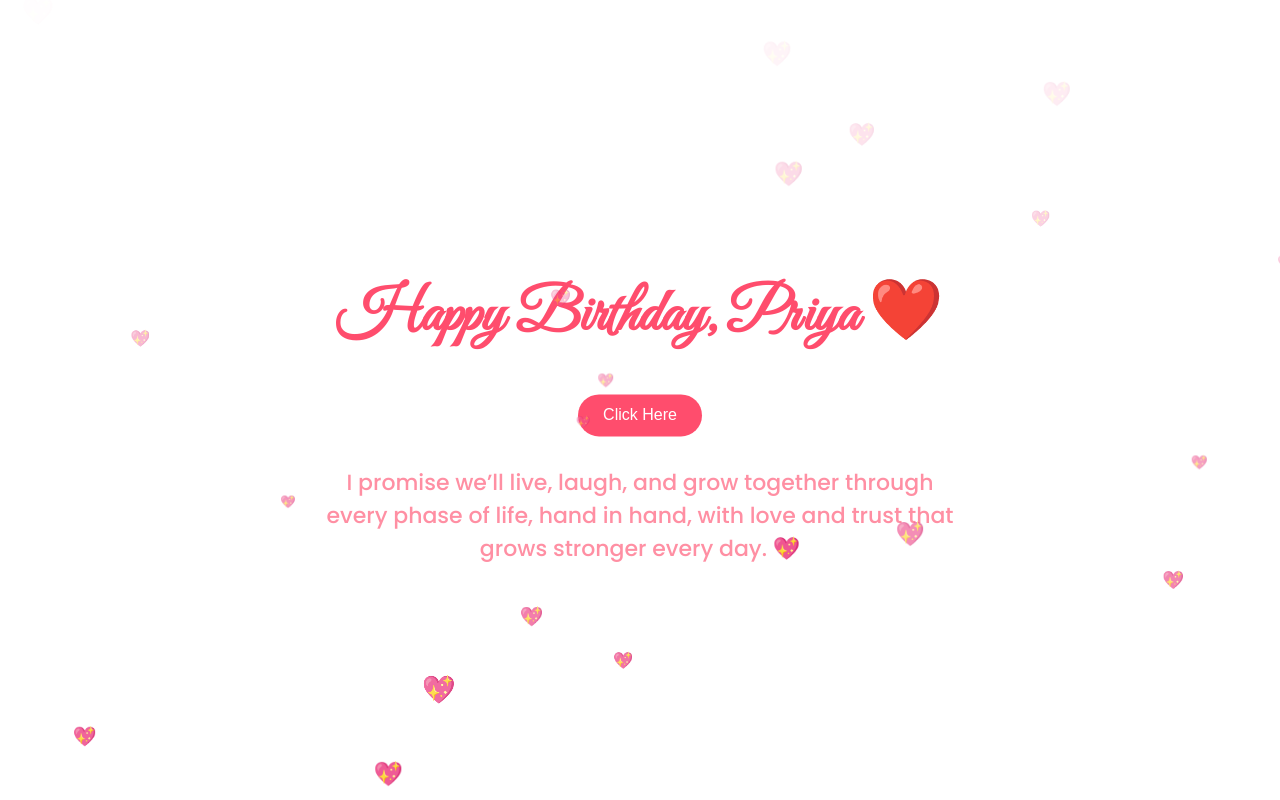
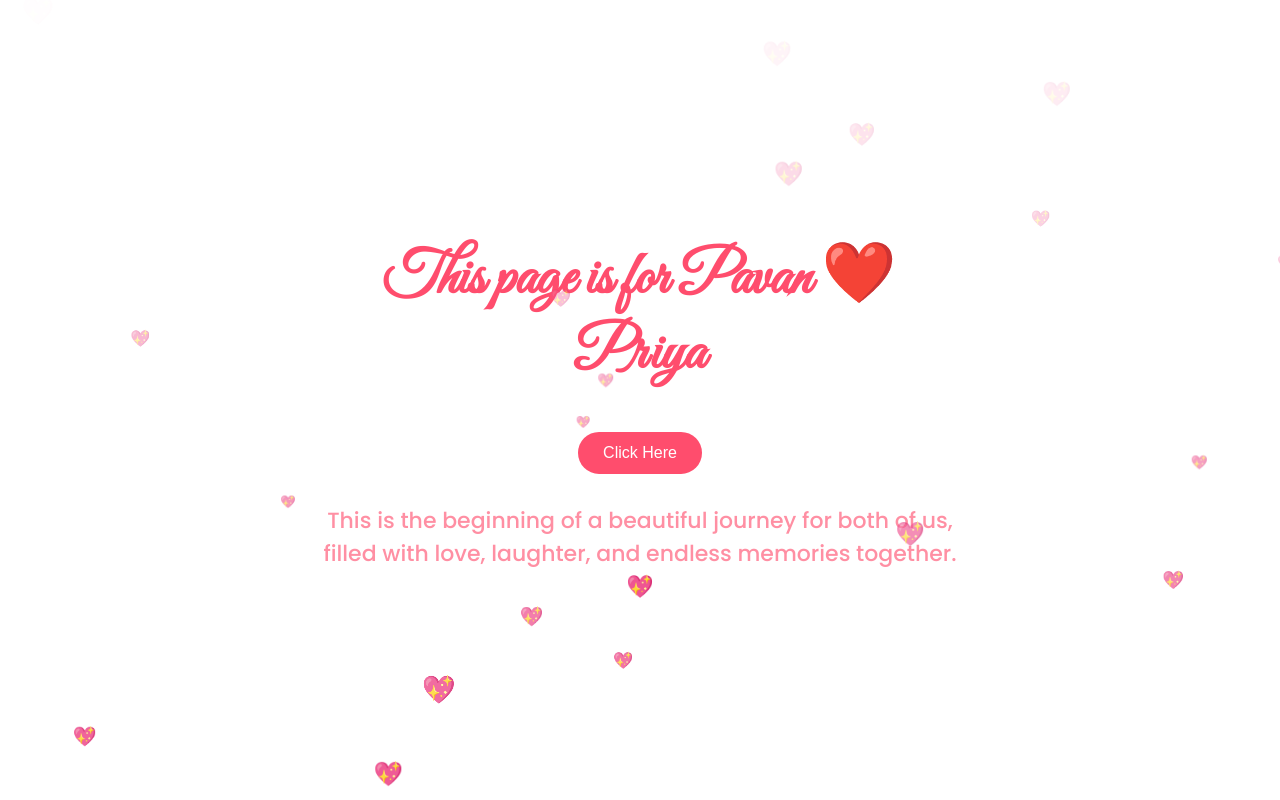
Before and after one commit to babu6code/goapp.in, a plain HTML site: page index.html in a window 1280 px wide. Both pictures are taken after a click on the button "Click Here". Drawn offline with Linux system fonts and the light colour scheme.

Commit message:
Update title and content for Pavan and Priya

```diff
--- a/index.html
+++ b/index.html
@@ -2,7 +2,7 @@
 <html lang="en">
 <head>
 <meta charset="UTF-8">
-<title>For Priya ❤️</title>
+<title>For Pavan ❤️ Priya</title>
 
 <link href="https://fonts.googleapis.com/css2?family=Great+Vibes&family=Poppins:wght@300;500&display=swap" rel="stylesheet">
 
@@ -95,13 +95,13 @@ button:hover {
 <body>
 
 <div class="container">
-    <h1>Happy Birthday, Priya ❤️</h1>
+    <h1>This page is for Pavan ❤️ Priya</h1>
 
     <button onclick="showSurprise()">Click Here</button>
 
     <div id="surprise">
-        I promise we’ll live, laugh, and grow together through every phase of life,
-        hand in hand, with love and trust that grows stronger every day. 💖
+        This is the beginning of a beautiful journey for both of us,
+        filled with love, laughter, and endless memories together. 💖
     </div>
 </div>
 
```
